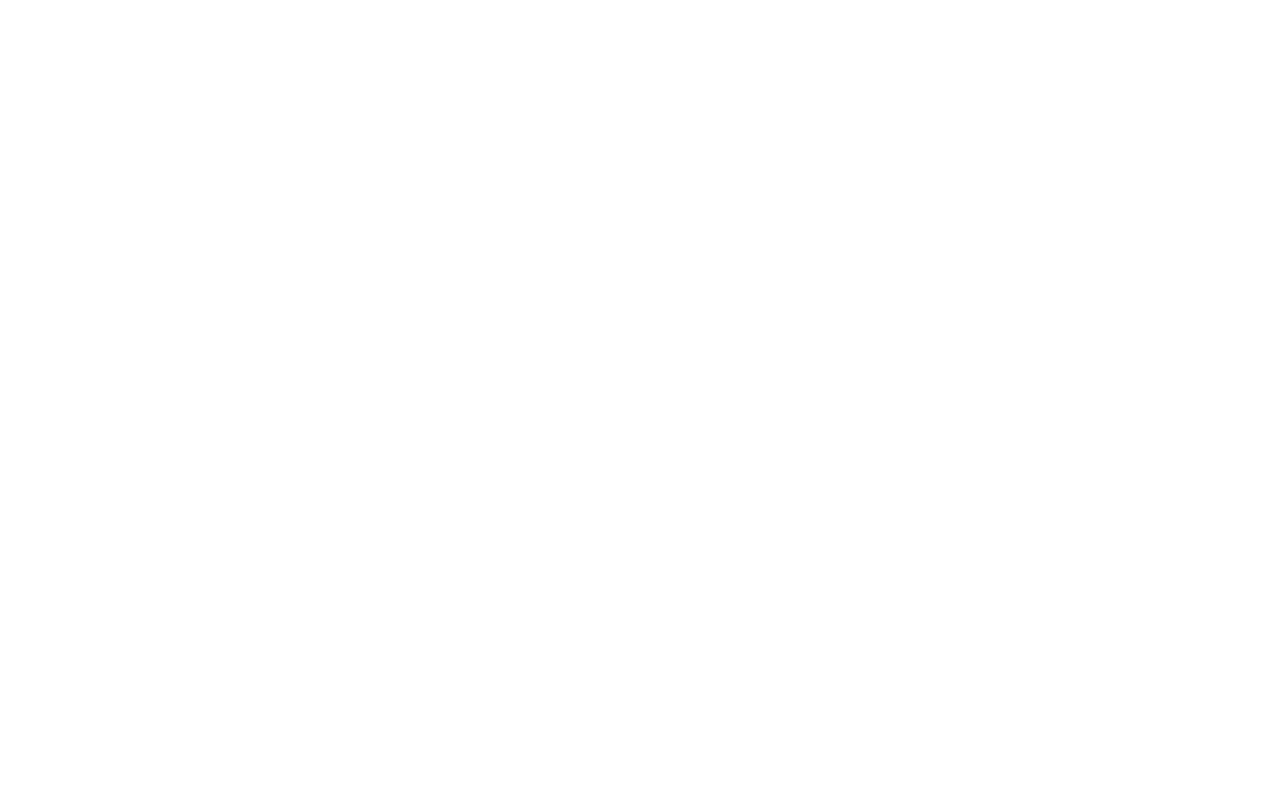
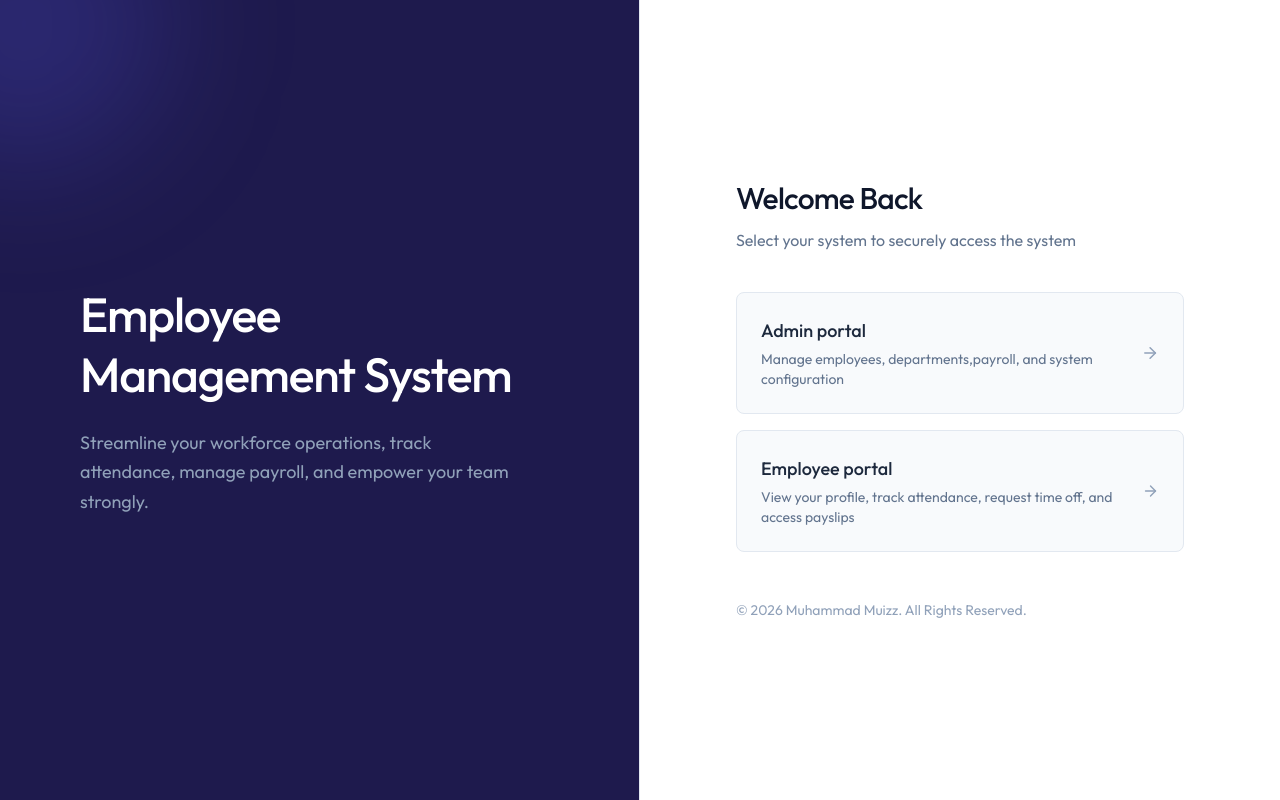
Before and after one commit to mui462/EMS-FULL-STACK-PROJECT, a React (Vite) app in the folder client/: page /login in a window 1280 px wide. Built offline with nearby package versions, Linux system fonts and the light colour scheme.

Commit message:
Add login form UI and configure authentication routes

```diff
--- a/client/src/App.jsx
+++ b/client/src/App.jsx
@@ -18,6 +18,7 @@
       <Toaster />
 
       <Routes>
+
         <Route path="/login" element={<LoginLanding />} />
 
 
--- a/client/src/components/loginform.jsx
+++ b/client/src/components/loginform.jsx
@@ -1,13 +1,40 @@
-import react from 'react';
+import React from "react";
+import { ArrowLeftIcon } from "lucide-react";
+import { Link } from "react-router-dom";
+import LoginLeftSide from "./loginleftside";
+
+const LoginForm = ({ role, title, subtitle }) => {
+    return (
+        <div className="min-h-screen flex flex-col md:flex-row">
+            <LoginLeftSide />
+
+            <div className="w-full max-w-md animate-fade-in">
 
 
-const loginform = () => {
-    return (
-        <div>
-            loginform
+                <Link
+                    to="/login"
+                    className="inline-flex items-center gap-2 text-slate-400 hover:text-slate-700 transition-colors text-sm mb-6">
+                    <ArrowLeftIcon size={16} />
+                    Back to portals
+
+
+                </Link>
+                  <div>
+            <div className="mb-8">
+                <h1 className="text-2xl sm:text-3xl font-medium text-zinc-800">
+                    {title}
+                </h1>
+
+                <p className="text-slate-500 text-sm sm:text-base mt-2">
+                    {subtitle}
+                </p>
+            </div>
+        </div>
+
+
+            </div>
         </div>
     );
-}
+};
 
-
-export default loginform;
+export default LoginForm;
--- a/client/src/components/loginleftside.jsx
+++ b/client/src/components/loginleftside.jsx
@@ -1,7 +1,6 @@
 const LoginLeftSide = () => {
   return (
     <div className="hidden md:flex w-1/2 bg-indigo-950 overflow-hidden border-r border-slate-200">
-
       <div className="absolute -top-30 -left-30 w-72 h-72 bg-indigo-500/20 rounded-full blur-3xl"></div>
 
       <div className="relative z-10 flex flex-col justify-center items-start p-12 w-full h-full lg:p-20">
@@ -15,7 +14,6 @@
           manage payroll, and empower your team strongly.
         </p>
       </div>
-
     </div>
   );
 };
--- a/client/src/pages/loginlanding.jsx
+++ b/client/src/pages/loginlanding.jsx
@@ -1,10 +1,81 @@
-const loginLanding = () => {
+import { ArrowRightIcon, ShieldIcon, UserIcon } from "lucide-react";
+import LoginLeftSide from "../components/loginleftside";
+import { Link } from "react-router-dom";
+
+const LoginLanding = () => {
+
+    const portalOptions = [
+        {
+            to: "/login/admin",
+            title: "Admin portal",
+            description: "Manage employees, departments,payroll, and system configuration",
+            icon: ShieldIcon
+        },
+        {
+            to: "/login/employee",
+            title: "Employee portal",
+            description: "View your profile, track attendance, request time off, and access payslips",
+            icon: UserIcon
+        }
+
+    ]
+
+
     return (
         <div className="min-h-screen flex flex-col md:flex-row">
-        <loginLandingLeftside />
+            <LoginLeftSide />
+
+            <div className="w-full md:w-1/2 flex flex-col justify-center items-center p-6 sm:p-12 lg:p-16 relative overflow-y-auto min-h-screen">
+
+
+                <div className="w-full max-w-md animate-fade-in relative z-10">
+                    {/* header */}
+                    <div className="text-center mb-10 md:text-left">
+                        <h2 className="text-3xl font-medium text-slate-900 tracking-tight mb-3">Welcome Back</h2>
+                        <p className="text-slate-500">Select your system to securely access the system</p>
+                    </div>
+
+
+
+                    {/* Portals list */}
+
+                    <div className="space-y-4">
+                        {portalOptions.map((portal) => (
+                            <Link key={portal.to} to={portal.to} className="group block bg-slate-50 border border-slate-200 rounded-lg p-5 sm:p-6 hover:border-indigo-400 hover:bg-indigo-50 transition-all duration-300">
+
+                                <div className="relative z-10 flex items-center justify-between">
+                                    <div>
+                                        <h3 className="text-lg font-medium text-slate-800 group-hover:text-indigo-600 transition-colors">
+                                            {portal.title}
+                                        </h3>
+
+                                        <p className="text-sm text-slate-500 mt-1">
+                                            {portal.description}
+                                        </p>
+                                    </div>
+
+                                    <ArrowRightIcon className="w-5 h-5 text-slate-400 group-hover:text-indigo-600 group-hover:translate-x-1 transition-all duration-300" />
+                                </div>
+
+                            </Link>
+                        ))}
+
+                    </div>
+
+
+
+                    {/* Footer */}
+
+                    <div className="mt-12 text-center md:text-left text-sm text-slate-400">
+                        <p>© {new Date().getFullYear()} Muhammad Muizz. All Rights Reserved.</p>
+                    </div>
+
+                </div>
+
+            </div>
 
         </div>
     );
-}
+};
 
-export default loginLanding;
+export default LoginLanding;
```
Lines whose indentation alone changed are shown as unchanged.
